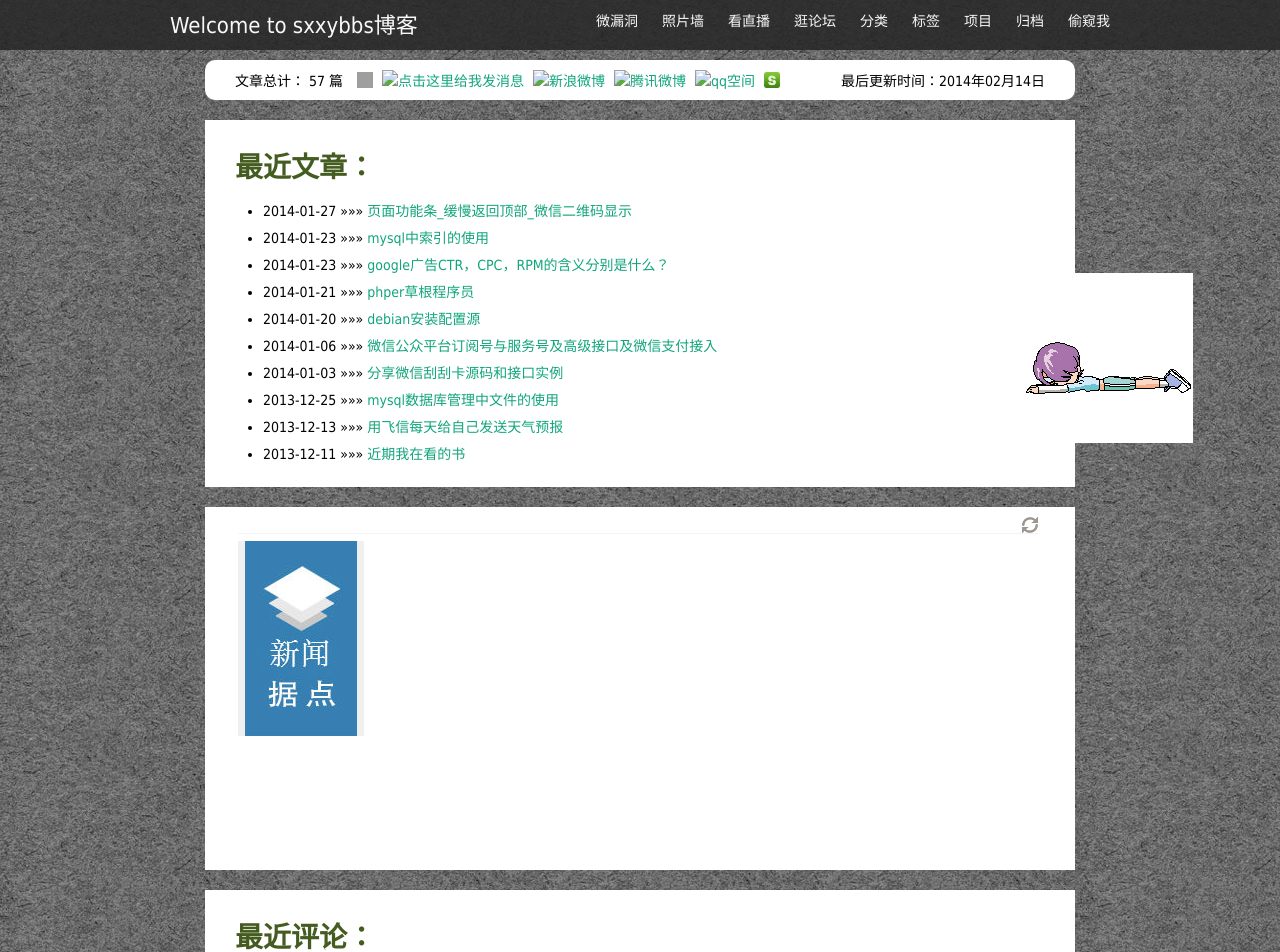
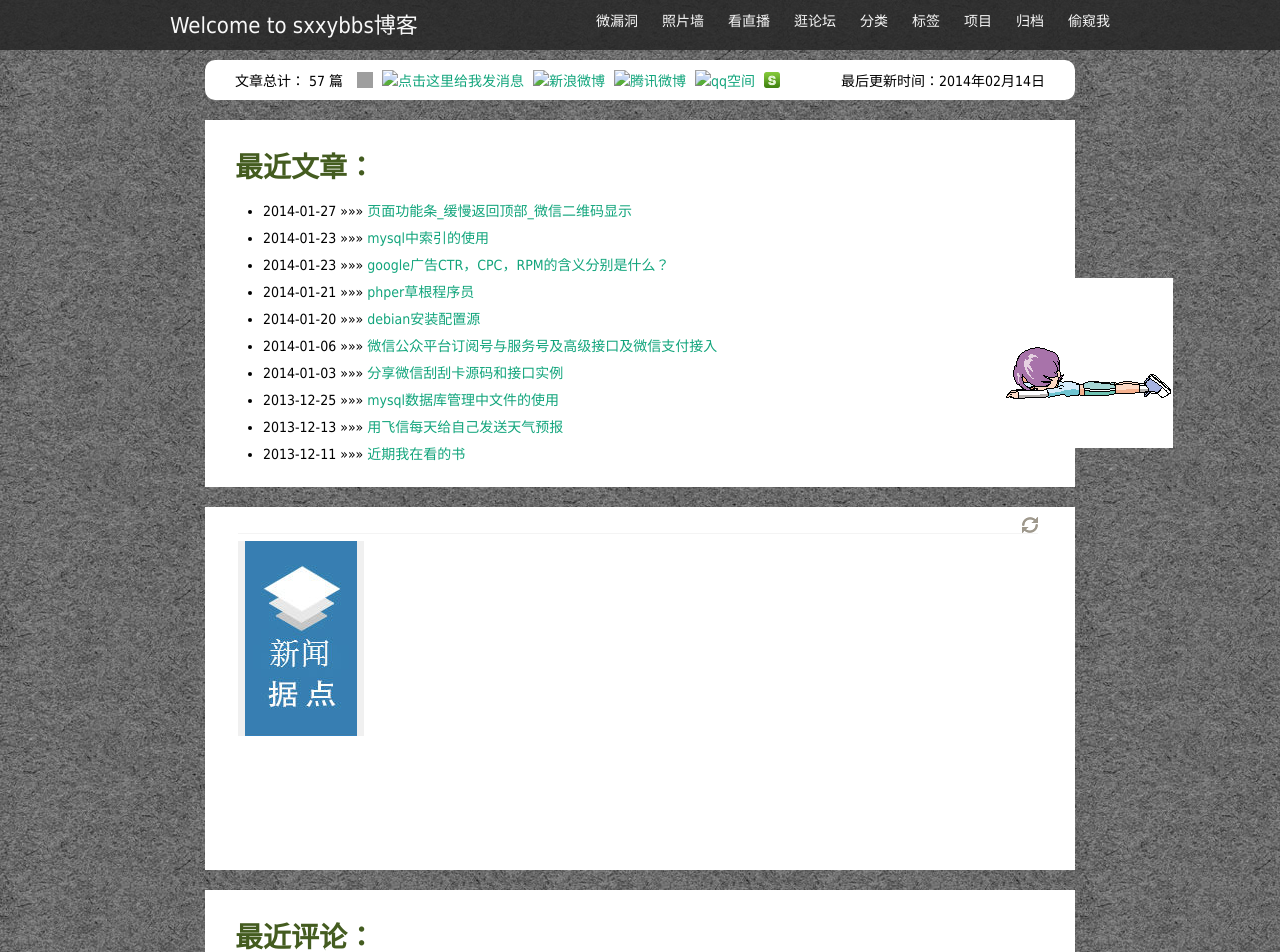
Before and after one commit to sxxybbs/sxxybbs.github.com, a Jekyll site: the page built from index.html, in a window 1280 px wide and 1400 px high. Shown: the top 952 px of the window. Built offline with Jekyll 4.4.1, drawn with Linux system fonts in a browser that asks for light colours; nearby versions of some CDN libraries; library files that are not in the unit come from our copies; Markdown is read by kramdown in place of the engine named in the settings; comment, search, counter and statistics services are not loaded; grey boxes are pictures that could not be loaded.

Commit message:
Update blog.css

```diff
--- a/assets/css/blog.css
+++ b/assets/css/blog.css
@@ -21,7 +21,7 @@ pre code{margin: 10px; border-radius: 10px; -moz-border-radius: 10px;
   -webkit-border-radius: 10px; overflow-x: hidden;}
 blockquote{margin:1em 0;border-left:5px solid #ddd;padding-left:.6em;color:#555;}
 p{text-indent:2em;margin-bottom: 10px; line-height:25px;}
-/*img{margin: 5px 20px;}*/
+img{margin: 5px 20px;}
 a{text-decoration: none; color: rgb(18, 165, 124);}
 li a:hover { color: rgb(52, 190, 52);}
 table { width: 90%; margin: 20px; border-spacing: 2px; border-color: gray;
```
